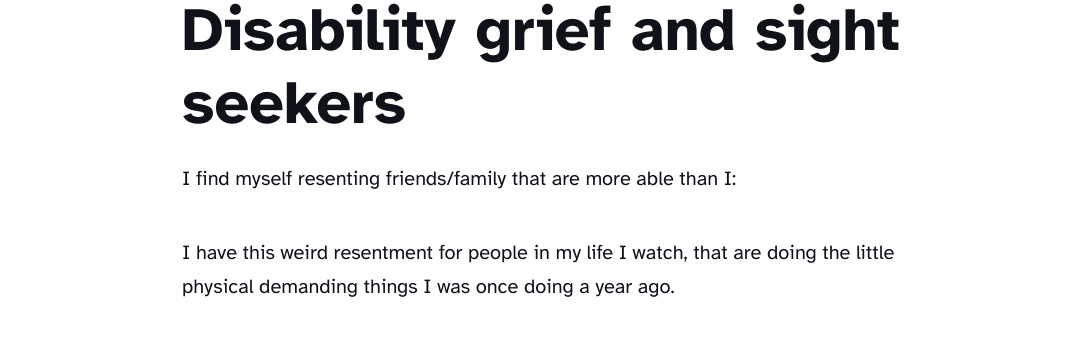
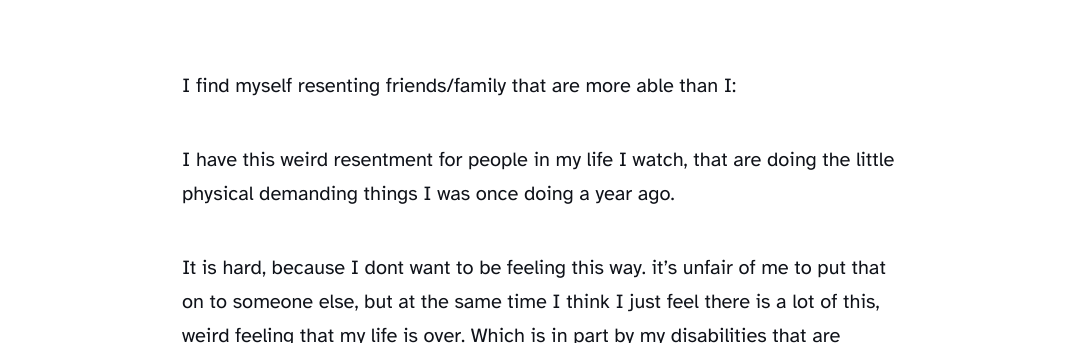
Before and after one commit to DiabeticTurtle/astro-blog, an Astro site: page /blog/disability-grief-an-the-sight-seekers in a window 1280 px wide. Shown: the part 875-1218 px from the top of the page, without its empty margins (98-1181 px from the left). Built offline with nearby package versions, Linux system fonts and the light colour scheme; Astro itself is replaced by a stand-in of ours.

Commit message:
Update Disability-grief-an-the-sight-seekers.md

```diff
--- a/src/content/blog/Disability-grief-an-the-sight-seekers.md
+++ b/src/content/blog/Disability-grief-an-the-sight-seekers.md
@@ -1,11 +1,10 @@
 ---
-title: "Disability Grief"
+title: "Disability grief and the sight seekers"
 description: "Being disabled sucks"
 pubDate: "Jun 19 2025"
 heroImage: "/blog-placeholder-2.jpg"
 ---
 
-# Disability grief and sight seekers
 
 I find myself resenting friends/family that are more able than I:
 
```
